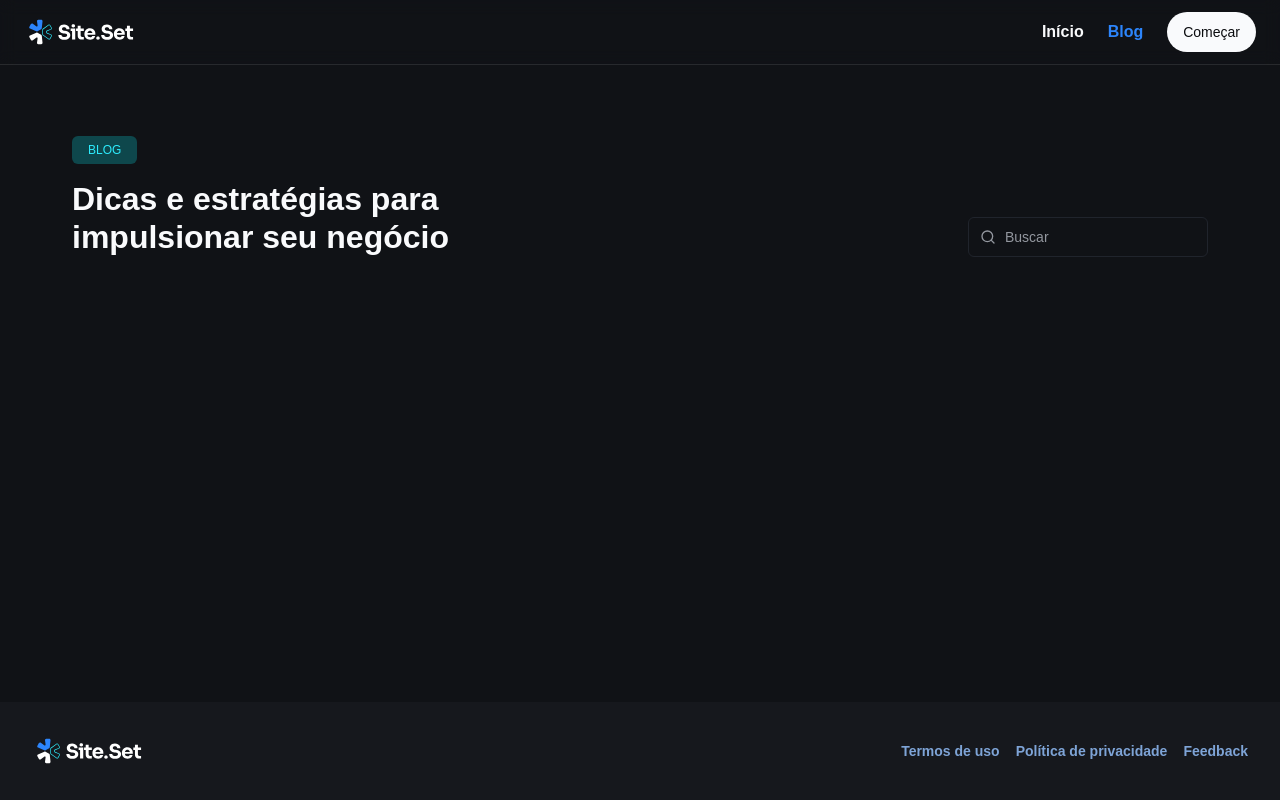
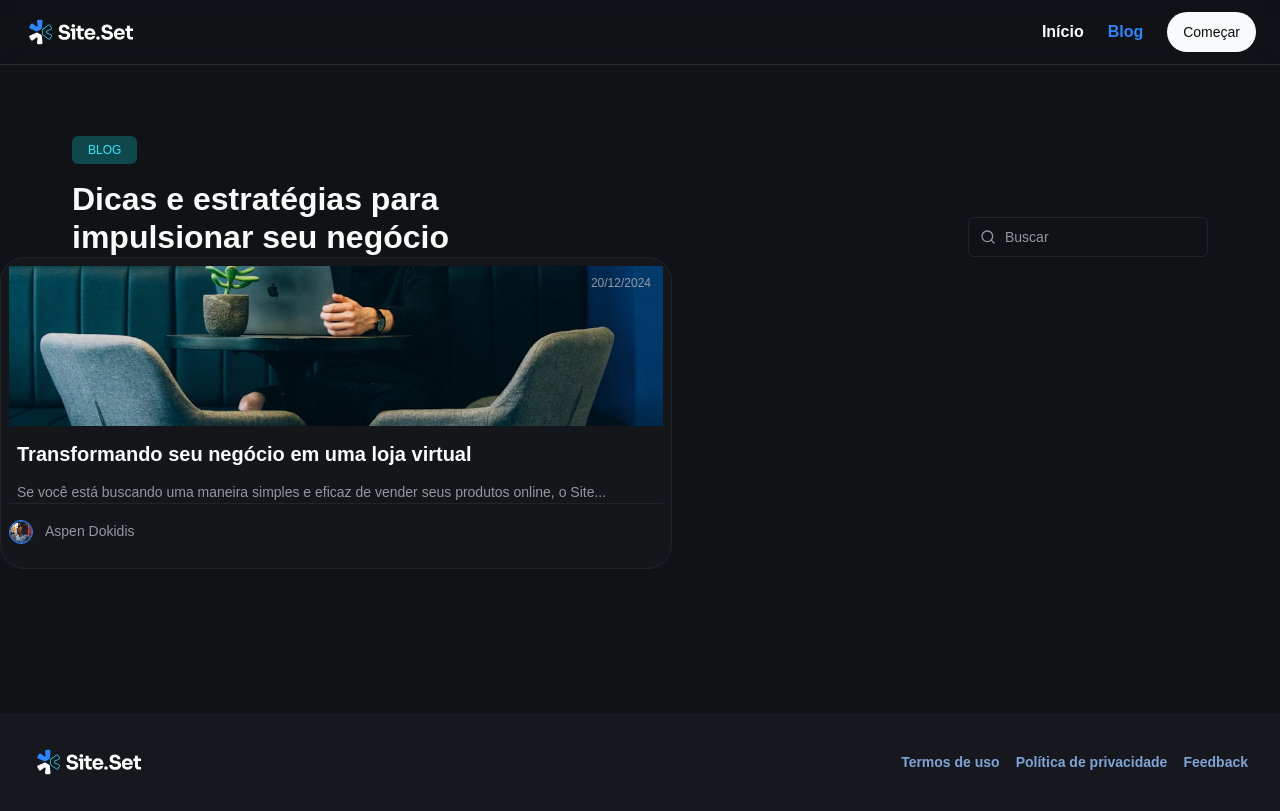
Before and after one commit to PauloStraforini/nextjs-fundamentos-do-next, a Next.js app: page /blog in a window 1280 px wide. Built offline with nearby package versions, Linux system fonts and the light colour scheme; a web font is replaced by a local one.

Commit message:
Fundamentos do Next.js - Criando o PostCard
Signed-off-by: Bruno Roja <brunojlee@hotmail.com>

```diff
--- a/src/templates/blog/blog-list.tsx
+++ b/src/templates/blog/blog-list.tsx
@@ -1,5 +1,6 @@
 import { Search } from '@/components/search';
 import { useRouter } from 'next/router';
+import { PostCard } from './components/post-card';
 
 export function BlogList() {
   const router = useRouter();
@@ -29,6 +30,7 @@
       </header>
 
       {/* Listagem de posts */}
+      <PostCard />
     </div>
   );
 }
--- /dev/null
+++ b/src/templates/blog/components/post-card/index.ts
@@ -0,0 +1 @@
+export * from './post-card';
--- /dev/null
+++ b/src/templates/blog/components/post-card/post-card.tsx
@@ -0,0 +1,53 @@
+import Image from 'next/image';
+import Link from 'next/link';
+
+export const PostCard = () => {
+  return (
+    <Link
+      href={`/blog/`}
+      className="w-full max-w-2xl rounded-3xl border-[1px] border-gray-400 bg-gray-600 overflow-hidden transition-all duration-300 hover:border-[1px] hover:border-blue-300"
+    >
+      {/* Post Content */}
+      <div className="p-2 rounded-md overflow-hidden">
+        {/* Imagem Container */}
+        <div className="relative">
+          <div className="absolute top-0 right-0 px-3 py-1">
+            <span className="text-body-xs text-gray-300">20/12/2024</span>
+          </div>
+          <Image
+            src={'/assets/primeiro-post.png'}
+            alt=""
+            width={288}
+            height={144}
+            className="w-full h-40 object-cover object-center"
+          />
+        </div>
+
+        {/* Post info */}
+        <div className="px-2 mt-4 space-y-4">
+          <h2 className="text-heading-sm text-gray-100 line-clamp-3">
+            Transformando seu negócio em uma loja virtual
+          </h2>
+
+          <p className="text-gray-300 text-body-sm line-clamp-3">
+            Se você está buscando uma maneira simples e eficaz de vender seus
+            produtos online, o Site...
+          </p>
+        </div>
+
+        {/* Post footer */}
+        <div className="flex items-center gap-3 border-t border-gray-400 py-4">
+          <div className="relative h-5 w-5 md:h-6 md:w-6 overflow-hidden rounded-full border-blue-200 border-[1px]">
+            <Image
+              src={'/customer-01.png'}
+              alt=""
+              fill
+              className="object-cover rounded-md"
+            />
+          </div>
+          <span className="text-body-sm text-gray-300">Aspen Dokidis</span>
+        </div>
+      </div>
+    </Link>
+  );
+};
```
